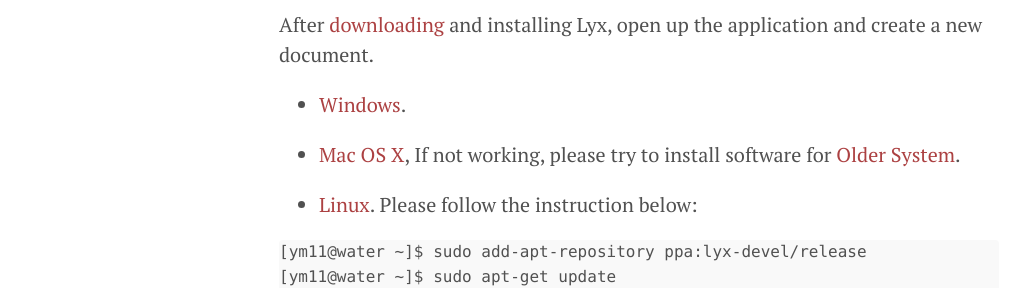
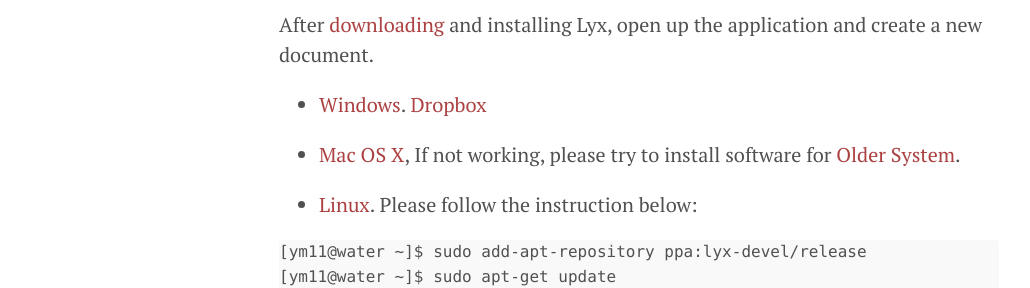
Before and after one commit to yinsenm/yinsenm.github.io, a Jekyll site: the page built from _posts/2016-8-18-Orientation_Lab.md, in a window 1280 px wide and 900 px high, scrolled down 14110 px. Shown: the part 169-457 px from the top of the window, without its empty margins (1-1031 px from the left). Built offline with Jekyll 4.4.1, drawn with Linux system fonts in a browser that asks for light colours; a script that is not in the unit is left out; comment, search, counter and statistics services are not loaded.

Commit message:
Update 2016-8-18-Orientation_Lab.md

```diff
--- a/_posts/2016-8-18-Orientation_Lab.md
+++ b/_posts/2016-8-18-Orientation_Lab.md
@@ -380,7 +380,7 @@ LyX is like any other editor in that you need to have the distribution installed
 ### Install LyX
 After [downloading](https://www.lyx.org/Download) and installing Lyx, open up the application and create a new document.
 
-- [Windows](ftp://ftp.lyx.org/pub/lyx/bin/2.2.1/LyX-221-Bundle-2.exe).
+- [Windows](ftp://ftp.lyx.org/pub/lyx/bin/2.2.1/LyX-221-Bundle-2.exe). [Dropbox](https://github.com/yinsenm/yinsenm.github.io.git)
 - [Mac OS X](ftp://ftp.lyx.org/pub/lyx/bin/2.2.1/LyX-2.2.1+qt5-x86_64-cocoa.dmg), If not working, please try to install software for [Older System](ftp://ftp.lyx.org/pub/lyx/bin/2.2.1/LyX-2.2.1+qt4-i386-cocoa.dmg).
 - [Linux](https://www.lyx.org/Download). Please follow the instruction below:
 
@@ -560,7 +560,7 @@ Another thing is that you have to tell LyX where is Rscript (add the path
 
 then reconfigure LyX. You now can get the path to Rscript by executing this in R:
 
->Files downloadable here: [Knitrtesting.rnw](/figure/train/Knitrtesting.rnw), [Knitrtesting.lyx](/figure/train/Knitrtesting.lyx)
+>Files downloadable here: [Knitrtesting.rnw](/figure/train/Knitrtesting.Rnw), [Knitrtesting.lyx](/figure/train/Knitrtesting.lyx)
 
 <a id = '6.2'></a>
 
```
